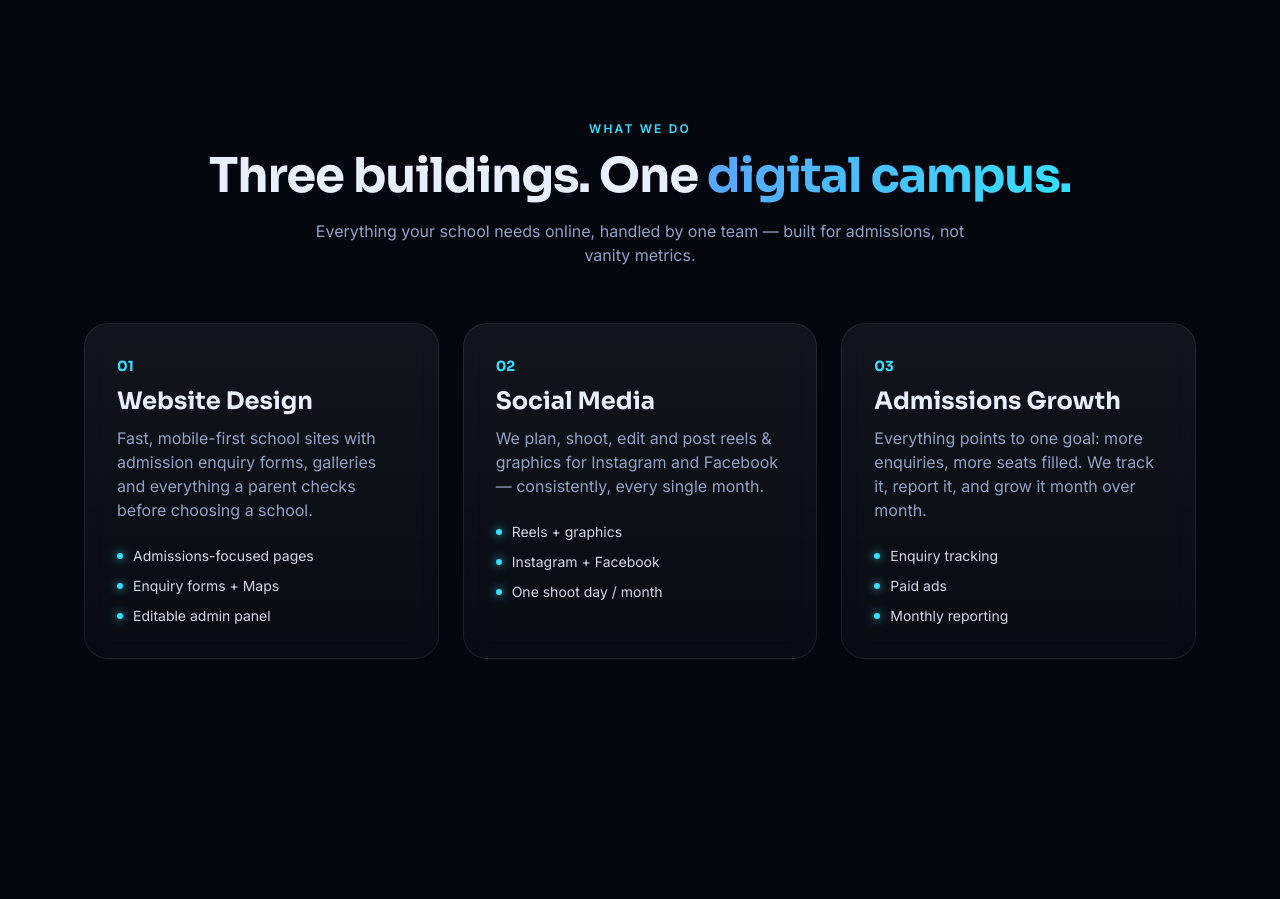
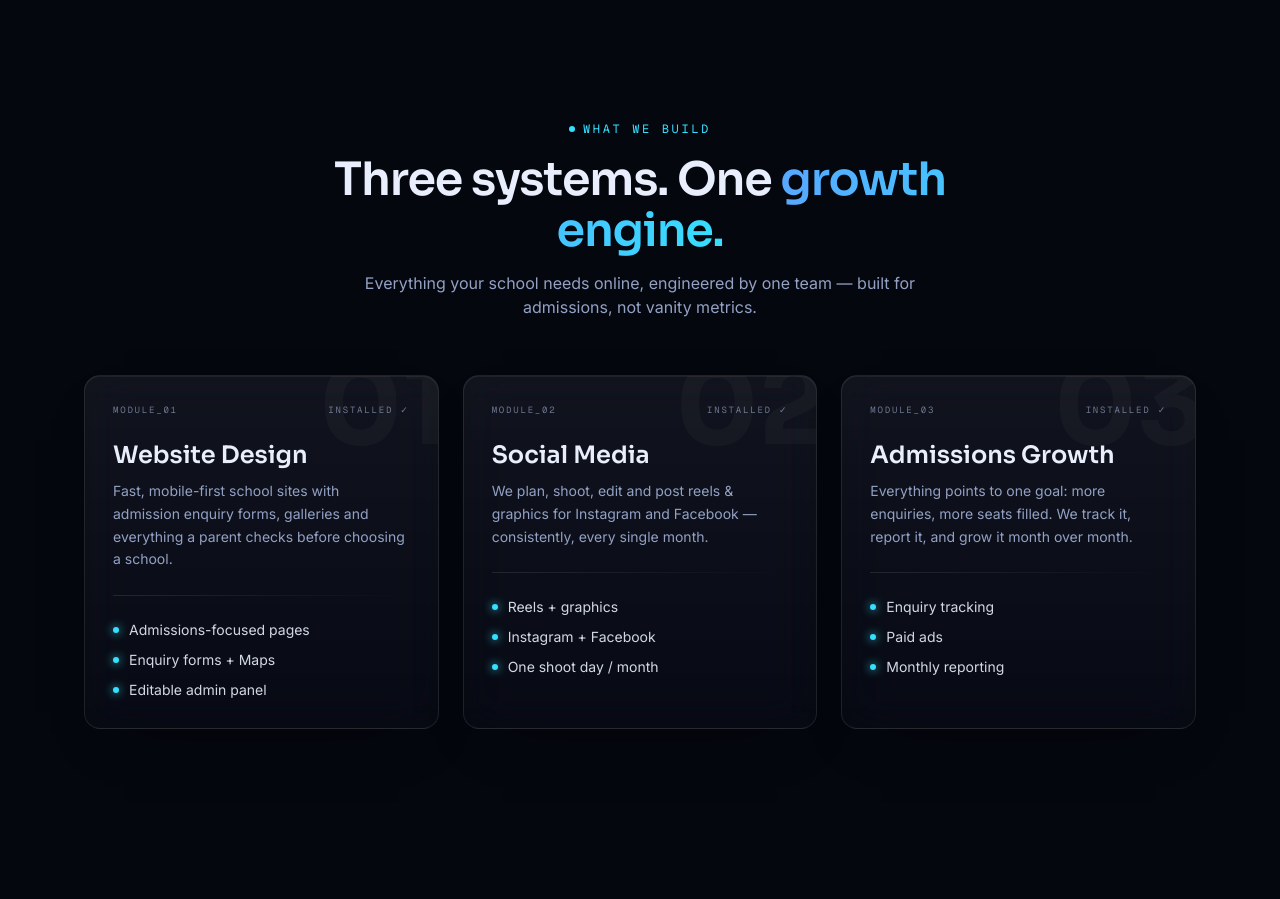
Before and after one commit to suryansh2846code/Agency, a Next.js app: page / in a window 1280 px wide. Shown: the part 1920-2819 px from the top of the page. Built offline with nearby package versions, Linux system fonts and the light colour scheme.

Commit message:
feat: restyle services in the glass construction language
Rebuild the service cards as glass `TiltCard`s with module notes
(MODULE_01 · INSTALLED), a faint number watermark and a hairline divider,
over the ambient backdrop.

```diff
--- a/components/sections/Services.tsx
+++ b/components/sections/Services.tsx
@@ -1,4 +1,5 @@
 import Reveal from "@/components/Reveal";
+import TiltCard from "@/components/TiltCard";
 import { services } from "@/lib/data";
 
 export default function Services() {
@@ -6,31 +7,48 @@ export default function Services() {
     <section id="services" className="section">
       <div className="container">
         <Reveal>
-          <p className="eyebrow text-center">What we do</p>
-          <h2 className="mt-3 text-center font-head font-bold tracking-tight" style={{ fontSize: "clamp(28px, 4.5vw, 48px)" }}>
-            Three buildings. One <span className="grad-text">digital campus.</span>
+          <p className="flex items-center justify-center gap-2 font-mono text-[12px] tracking-[0.22em] text-[var(--cyan)]">
+            <span className="h-1.5 w-1.5 rounded-full bg-[var(--cyan)]" /> WHAT WE BUILD
+          </p>
+          <h2
+            className="mx-auto mt-4 max-w-2xl text-center font-head font-semibold tracking-tight"
+            style={{ fontSize: "clamp(28px, 4vw, 46px)", lineHeight: 1.1 }}
+          >
+            Three systems. One <span className="grad-text">growth engine.</span>
           </h2>
-          <p className="mt-4 text-center text-[var(--muted)] max-w-2xl mx-auto">
-            Everything your school needs online, handled by one team — built for admissions, not vanity metrics.
+          <p className="mx-auto mt-4 max-w-xl text-center text-[var(--muted)]">
+            Everything your school needs online, engineered by one team — built for
+            admissions, not vanity metrics.
           </p>
         </Reveal>
 
         <div className="mt-14 grid gap-6 md:grid-cols-3">
           {services.map((s, i) => (
-            <Reveal key={s.title} delay={i * 0.1}>
-              <article className="glass group h-full rounded-3xl p-8 transition-all duration-300 hover:-translate-y-1.5 hover:border-[var(--blue)]/50">
-                <div className="font-head text-sm font-bold text-[var(--cyan)]">{s.tag}</div>
-                <h3 className="mt-3 font-head text-2xl font-bold">{s.title}</h3>
-                <p className="mt-3 text-[var(--muted)]">{s.blurb}</p>
-                <ul className="mt-6 space-y-2.5">
+            <Reveal key={s.title} delay={i * 0.1} className="h-full">
+              <TiltCard className="glass-card rounded-2xl p-7">
+                <div className="flex items-center justify-between">
+                  <span className="note-label">MODULE_{s.tag}</span>
+                  <span className="note-label text-[var(--cyan)]/70">INSTALLED ✓</span>
+                </div>
+                {/* faint module number watermark */}
+                <div className="pointer-events-none absolute -right-3 -top-6 font-head text-[110px] font-bold leading-none text-white/[0.03]">
+                  {s.tag}
+                </div>
+
+                <h3 className="mt-6 font-head text-2xl font-semibold">{s.title}</h3>
+                <p className="mt-3 text-sm leading-relaxed text-[var(--muted)]">{s.blurb}</p>
+
+                <div className="my-6 h-px w-full bg-gradient-to-r from-white/10 to-transparent" />
+
+                <ul className="space-y-2.5">
                   {s.points.map((p) => (
                     <li key={p} className="flex items-center gap-2.5 text-sm text-[var(--text)]/90">
-                      <span className="inline-block h-1.5 w-1.5 rounded-full bg-[var(--cyan)] shadow-[0_0_10px_var(--cyan)]" />
+                      <span className="h-1.5 w-1.5 rounded-full bg-[var(--cyan)] shadow-[0_0_10px_var(--cyan)]" />
                       {p}
                     </li>
                   ))}
                 </ul>
-              </article>
+              </TiltCard>
             </Reveal>
           ))}
         </div>
```
